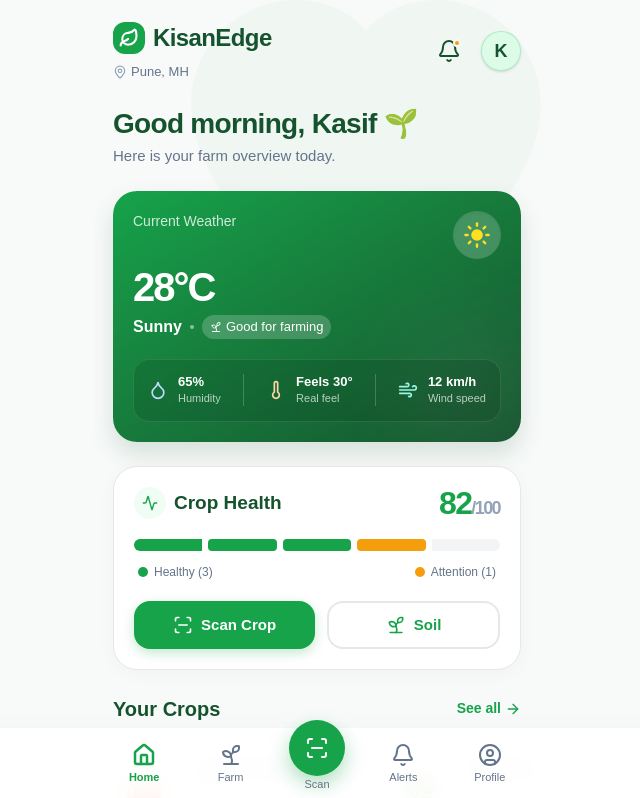
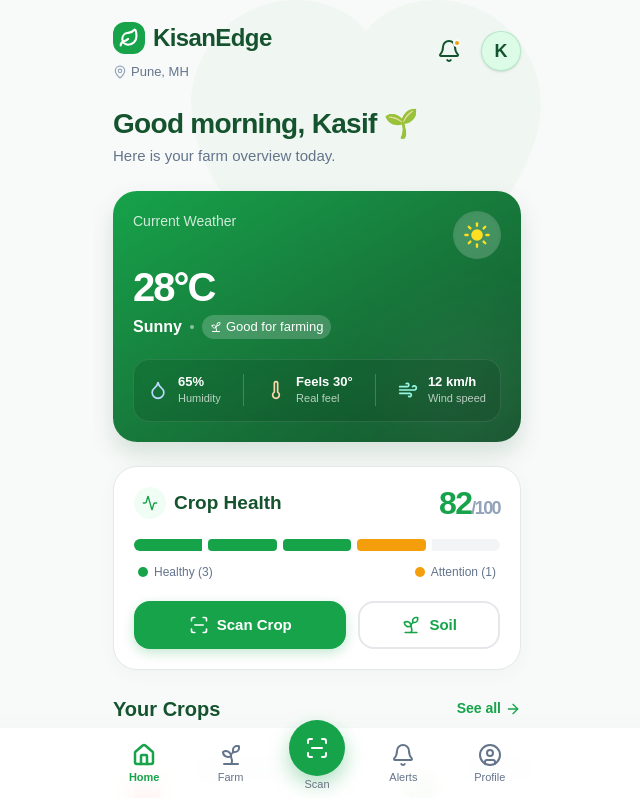
Before and after one commit to MdKasif0/KisanEdge, a Next.js app: page /home in a window 1280 px wide. Shown: the top 798 px of the page, without its empty margins (323-963 px from the left). Built offline with nearby package versions, Linux system fonts and the light colour scheme.

Commit message:
feat: wrap soil button in Link component to enable navigation to /environment page

```diff
--- a/src/components/dashboard/farmer-dashboard.tsx
+++ b/src/components/dashboard/farmer-dashboard.tsx
@@ -191,9 +191,11 @@
                   <ScanLine className="w-5 h-5 mr-2" /> Scan Crop
                 </Button>
               </Link>
-              <Button variant="outline" className="flex-[2] h-12 rounded-[16px] border-[#E5E7EB] text-[#16A34A] font-semibold text-[15px] hover:bg-[#F0FDF4] bg-white transition-transform active:scale-[0.98]">
-                <Sprout className="w-5 h-5 mr-2" /> Soil
-              </Button>
+              <Link href="/environment" className="flex-[2]">
+                <Button variant="outline" className="w-full h-12 rounded-[16px] border-[#E5E7EB] text-[#16A34A] font-semibold text-[15px] hover:bg-[#F0FDF4] bg-white transition-transform active:scale-[0.98]">
+                  <Sprout className="w-5 h-5 mr-2" /> Soil
+                </Button>
+              </Link>
             </div>
           </motion.div>
 
```
